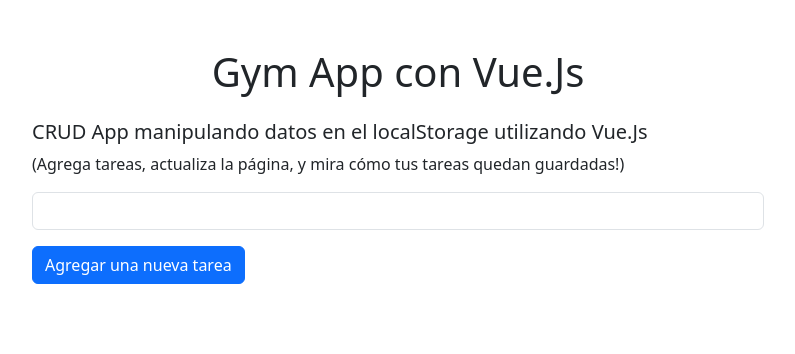
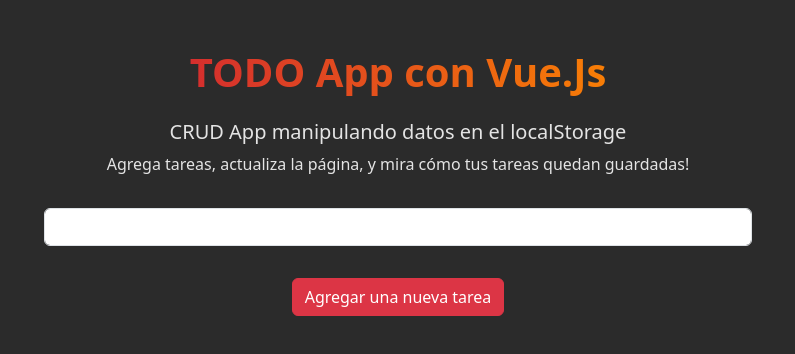
Before and after one commit to lucianogarriga/todo-list-vue, a plain HTML site: page 03-crud-todo/index.html in a window 1280 px wide. Shown: the whole page, without its empty margins (242-1037 px from the left). Drawn offline with nearby package versions, Linux system fonts and the light colour scheme.

Commit message:
Add styles in main section

```diff
--- a/03-crud-todo/app.js
+++ b/03-crud-todo/app.js
@@ -2,8 +2,8 @@
     el:'#app',
     // En data, podemos colocar pseudo-variables
     data:{
-        title: "Gym App con Vue.Js",
-        subtitle: "CRUD App manipulando datos en el localStorage utilizando Vue.Js",
+        title: "TODO App con Vue.Js",
+        subtitle: "CRUD App manipulando datos en el localStorage",
         tasks:[],
         newTasks: ''
     },
--- a/03-crud-todo/index.html
+++ b/03-crud-todo/index.html
@@ -3,39 +3,76 @@
   <head>
     <meta charset="UTF-8" />
     <meta name="viewport" content="width=device-width, initial-scale=1.0" />
-    <link href="https://cdn.jsdelivr.net/npm/bootstrap@5.3.2/dist/css/bootstrap.min.css"
+    <link
+      href="https://cdn.jsdelivr.net/npm/bootstrap@5.3.2/dist/css/bootstrap.min.css"
       rel="stylesheet"
       integrity="sha384-T3c6CoIi6uLrA9TneNEoa7RxnatzjcDSCmG1MXxSR1GAsXEV/Dwwykc2MPK8M2HN"
-      crossorigin="anonymous" />
+      crossorigin="anonymous"
+    />
     <title>CRUD LocalStorage - Vue</title>
     <style>
-      body{
+      body {
         margin: 0 auto;
         max-width: 780px;
         padding: 0px 12px;
+        background-color: #2b2b2b;
+        color: #e4e4e4;
+      }
+      .gradientText {
+        -webkit-text-fill-color: transparent;
+        background-color: #cb1938;
+        background-image: linear-gradient(261deg, #fd8900 14%, #cb1938 93%);
+        -webkit-background-clip: text;
+        background-clip: text;
+        font-size: 40px;
+        font-weight: 800;
       }
     </style>
   </head>
   <body>
     <div id="app" class="container mt-5">
-      <h1 class="text-center">{{title}}</h1>
-      <h5 class="mt-4">{{subtitle}}</h5>
-      <span>(Agrega tareas, actualiza la página, y mira cómo tus tareas quedan guardadas!)</span>
+      <h1 class="text-center gradientText">{{title}}</h1>
+      <h5 class="mt-4 text-center">{{subtitle}}</h5>
+      <p class="text-center">
+        Agrega tareas, actualiza la página, y mira cómo tus tareas quedan
+        guardadas!
+      </p>
 
-      <input type="text" v-model="newTasks" class="form-control my-3" @keyup.enter="addTasks"/>
-      <button class="btn btn-primary" @click="addTasks">Agregar una nueva tarea</button>
+      <div class="container mt-2">
+        <div class="row">
+          <div class="col-12 text-center">
+            <input type="text"  v-model="newTasks" class="form-control my-3"  @keyup.enter="addTasks"  />
+            <button class="btn btn-danger justify-content-center align-items-center mt-3" @click="addTasks">
+              Agregar una nueva tarea
+            </button>
+          </div>
+        </div>
+      </div>
 
       <h5 class="mt-2">{{newTasks}}</h5>
 
       <div class="mt-3" v-for="(task, index) of tasks">
         <!-- <div class="alert alert-primary mt-3" role="alert"> </div> -->
-        <div :class="['alert', task.state ? 'alert-danger' : 'alert-success']" role="alert">
+        <div
+          :class="['alert', task.state ? 'alert-danger' : 'alert-success']"
+          role="alert"
+        >
           <div class="d-flex justify-content-between align-items-center">
-            <div>{{index + 1}}. {{task.name}} / {{task.state ? "Pendiente" : "Completada"}}</div>
+            <div>
+              {{index + 1}}. {{task.name}} / {{task.state ? "Completada" :
+              "Pendiente"}}
+            </div>
 
             <div>
-              <button class="btn btn-success btn-sm" @click="changeState(index)">Ok</button>
-              <button class="btn btn-danger btn-sm" @click="removeTask(index)">X</button>
+              <button
+                class="btn btn-success btn-sm"
+                @click="changeState(index)"
+              >
+                Ok
+              </button>
+              <button class="btn btn-danger btn-sm" @click="removeTask(index)">
+                X
+              </button>
             </div>
           </div>
         </div>
```
Also changed, not shown: 1 other file.
